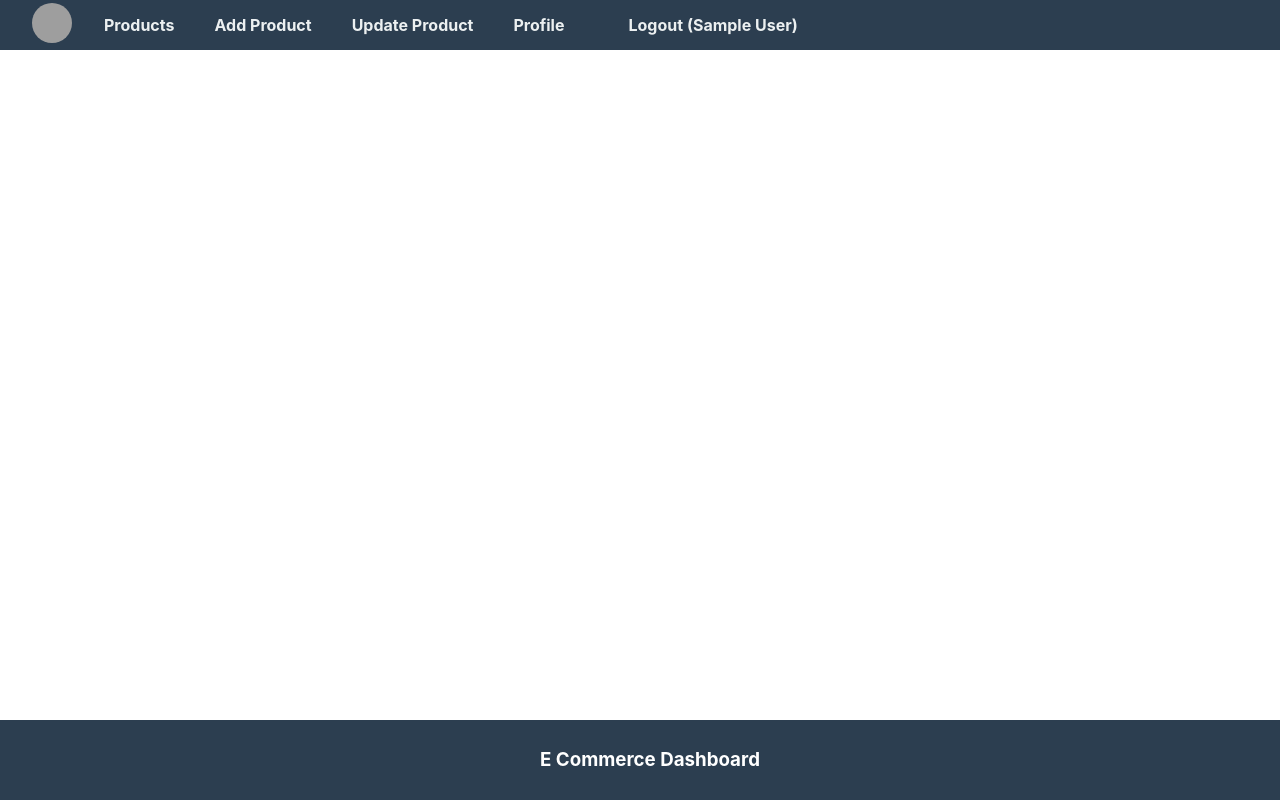
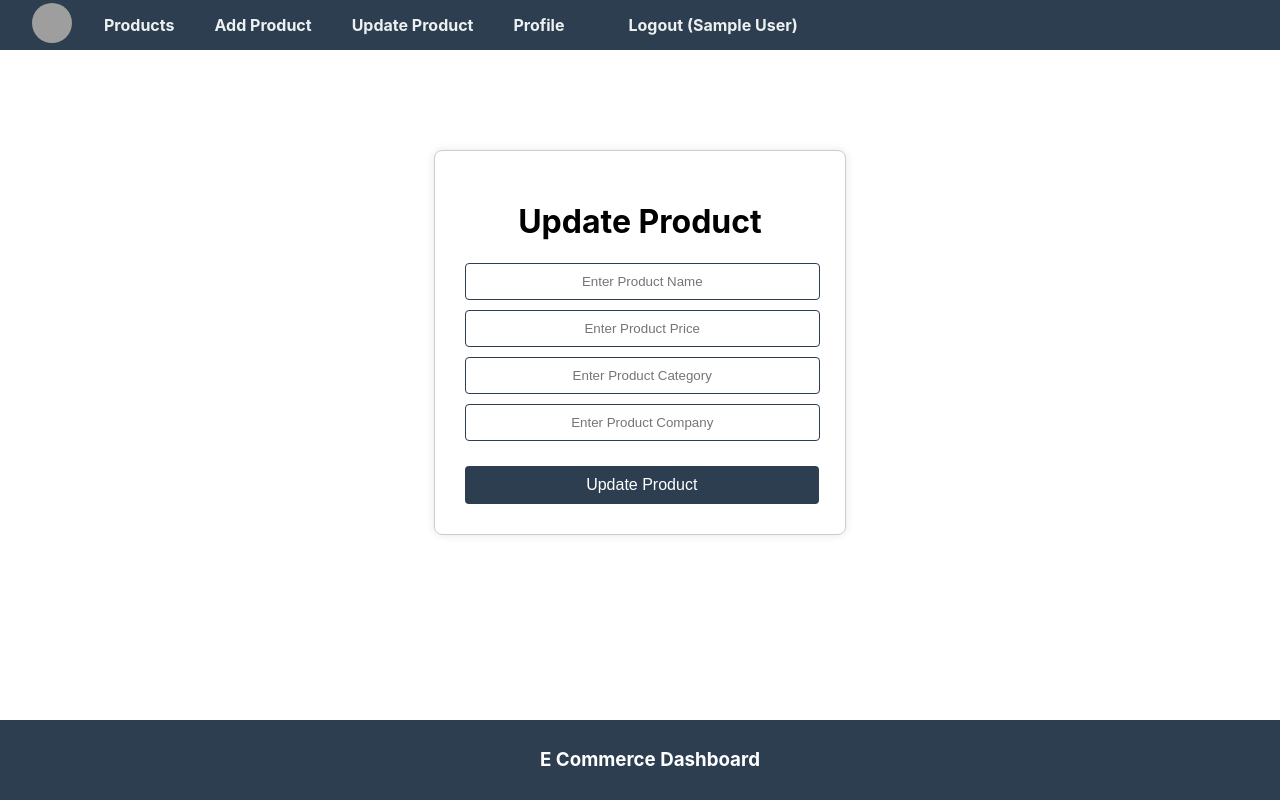
Before and after one commit to phsp-rohit/e-dashboard, a React (Create React App) app in the folder front_end/: page /update/1 in a window 1280 px wide. Built offline with nearby package versions, Linux system fonts and the light colour scheme; sample sign-in values are in the browser's storage; grey boxes are pictures that could not be loaded.

Commit message:
Update Product Component UI

```diff
--- a/front_end/src/App.js
+++ b/front_end/src/App.js
@@ -7,6 +7,7 @@
 import Login from './components/Login';
 import AddProduct from './components/AddProduct';
 import ProductList from './components/ProductList';
+import UpdateProduct from './components/UpdateProduct';
 
 function App() {
   return (
@@ -20,7 +21,7 @@
           <Route element={<PrivateComponent />}>
             <Route path="/" element={<ProductList />} />
             <Route path="/add" element={<AddProduct />} />
-            <Route path="/update" element={<h1>Update Product component</h1>} />
+            <Route path="/update/:id" element={<UpdateProduct />} />
             <Route path="/logout" element={<h1>Logout component</h1>} />
             <Route path="/profile" element={<h1>Profile component</h1>} />
           </Route>
--- a/front_end/src/components/ProductList.js
+++ b/front_end/src/components/ProductList.js
@@ -1,4 +1,5 @@
 import React, { useEffect, useState } from "react";
+import { Link } from "react-router-dom";
 
 const ProductList = () => {
   const [products, setProducts] = useState([]);
@@ -48,10 +49,8 @@
           <li>
             <button
               className="delete-btn"
-              onClick={() => deleteProduct(item._id)}
-            >
-              Delete
-            </button>
+              onClick={() => deleteProduct(item._id)}>Delete</button>
+              <Link to={`/update/${item._id}`}>Update</Link>
           </li>
         </ul>
       ))}
--- /dev/null
+++ b/front_end/src/components/UpdateProduct.js
@@ -0,0 +1,32 @@
+import React from "react";
+
+const UpdateProduct = () => {
+    const [name,setName] = React.useState("");
+    const [price,setPrice] = React.useState("");
+    const [category,setCategory] = React.useState("");
+    const [company,setCompany] = React.useState("");
+
+    const UpdateProduct = async() => {
+        console.warn(name,price,category,company);
+
+
+    }
+
+    return(
+    <div className="add-product">
+        <h1>Update Product </h1>
+        <input type="text" placeholder="Enter Product Name" value={name} onChange={(e)=>{setName(e.target.value)}} />
+
+        <input type="text" placeholder="Enter Product Price" value={price} onChange={(e)=>{setPrice(e.target.value)}} />
+
+        <input type="text" placeholder="Enter Product Category" value={category} onChange={(e)=>{setCategory(e.target.value)}} />
+
+        <input type="text" placeholder="Enter Product Company" value={company} onChange={(e)=>{setCompany(e.target.value)}} />
+
+        <button onClick={UpdateProduct} className="add-btn">Update Product</button>
+    </div>
+    );
+}
+
+
+export default UpdateProduct;
```
